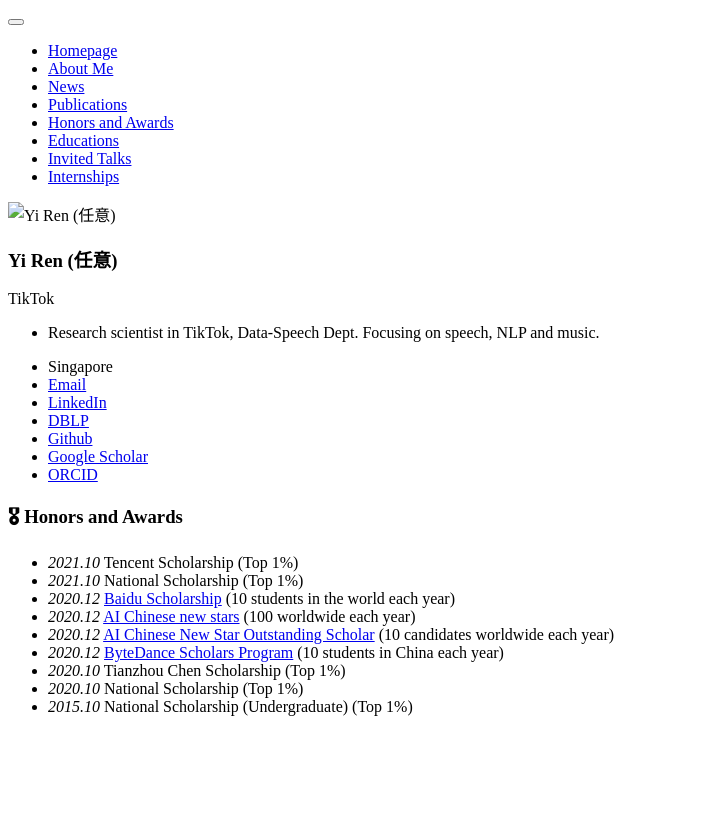
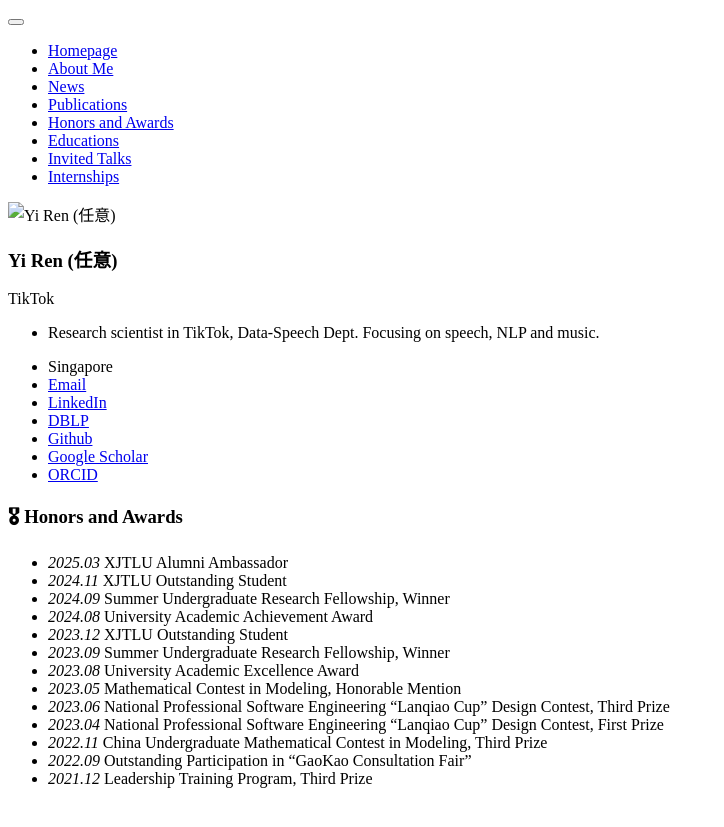
Before and after one commit to RayeRen/rayeren.github.io, a Jekyll site: the page built from _pages/includes/honers.md, in a window 1280 px wide. Shown: the top 827 px of the page, without its empty margins (0-724 px from the left). Built offline with Jekyll 4.4.1, drawn with Linux system fonts in a browser that asks for light colours; our own code applies the rules of GitHub Pages for plain Markdown files.

Commit message:
Update honers.md

```diff
--- a/_pages/includes/honers.md
+++ b/_pages/includes/honers.md
@@ -1,10 +1,14 @@
 # 🎖 Honors and Awards
-- *2021.10* Tencent Scholarship (Top 1%)
-- *2021.10* National Scholarship (Top 1%)
-- *2020.12* [Baidu Scholarship](https://baike.baidu.com/item/%E7%99%BE%E5%BA%A6%E5%A5%96%E5%AD%A6%E9%87%91/9929412) (10 students in the world each year)
-- *2020.12* [AI Chinese new stars](https://mp.weixin.qq.com/s?__biz=MzA4NzQ5MTA2NA==&mid=2653639431&idx=1&sn=25b6368c1954419b9090840347d9a27d&chksm=8be75b90bc90d286a5af3ef8e610e822d705dc3cf4382b45e3f14489f3e7ec4fd8c95ed0eceb&mpshare=1&scene=2&srcid=0511LMlj9Qv9DeIZAjMjYAU9&sharer_sharetime=1620731348139&sharer_shareid=631c113940cb81f34895aa25ab14422a#rd) (100 worldwide each year)
-- *2020.12* [AI Chinese New Star Outstanding Scholar](https://mp.weixin.qq.com/s?__biz=MzA4NzQ5MTA2NA==&mid=2653639431&idx=1&sn=25b6368c1954419b9090840347d9a27d&chksm=8be75b90bc90d286a5af3ef8e610e822d705dc3cf4382b45e3f14489f3e7ec4fd8c95ed0eceb&mpshare=1&scene=2&srcid=0511LMlj9Qv9DeIZAjMjYAU9&sharer_sharetime=1620731348139&sharer_shareid=631c113940cb81f34895aa25ab14422a#rd) (10 candidates worldwide each year)
-- *2020.12* [ByteDance Scholars Program](https://ur.bytedance.com/scholarship) (10 students in China each year)
-- *2020.10* Tianzhou Chen Scholarship (Top 1%)
-- *2020.10* National Scholarship (Top 1%)
-- *2015.10* National Scholarship (Undergraduate) (Top 1%)
+- *2025.03* XJTLU Alumni Ambassador
+- *2024.11* XJTLU Outstanding Student
+- *2024.09* Summer Undergraduate Research Fellowship, Winner
+- *2024.08* University Academic Achievement Award
+- *2023.12* XJTLU Outstanding Student
+- *2023.09* Summer Undergraduate Research Fellowship, Winner
+- *2023.08* University Academic Excellence Award
+- *2023.05* Mathematical Contest in Modeling, Honorable Mention
+- *2023.06* National Professional Software Engineering "Lanqiao Cup" Design Contest, Third Prize
+- *2023.04* National Professional Software Engineering "Lanqiao Cup" Design Contest, First Prize
+- *2022.11* China Undergraduate Mathematical Contest in Modeling, Third Prize
+- *2022.09* Outstanding Participation in "GaoKao Consultation Fair"
+- *2021.12* Leadership Training Program, Third Prize
```
